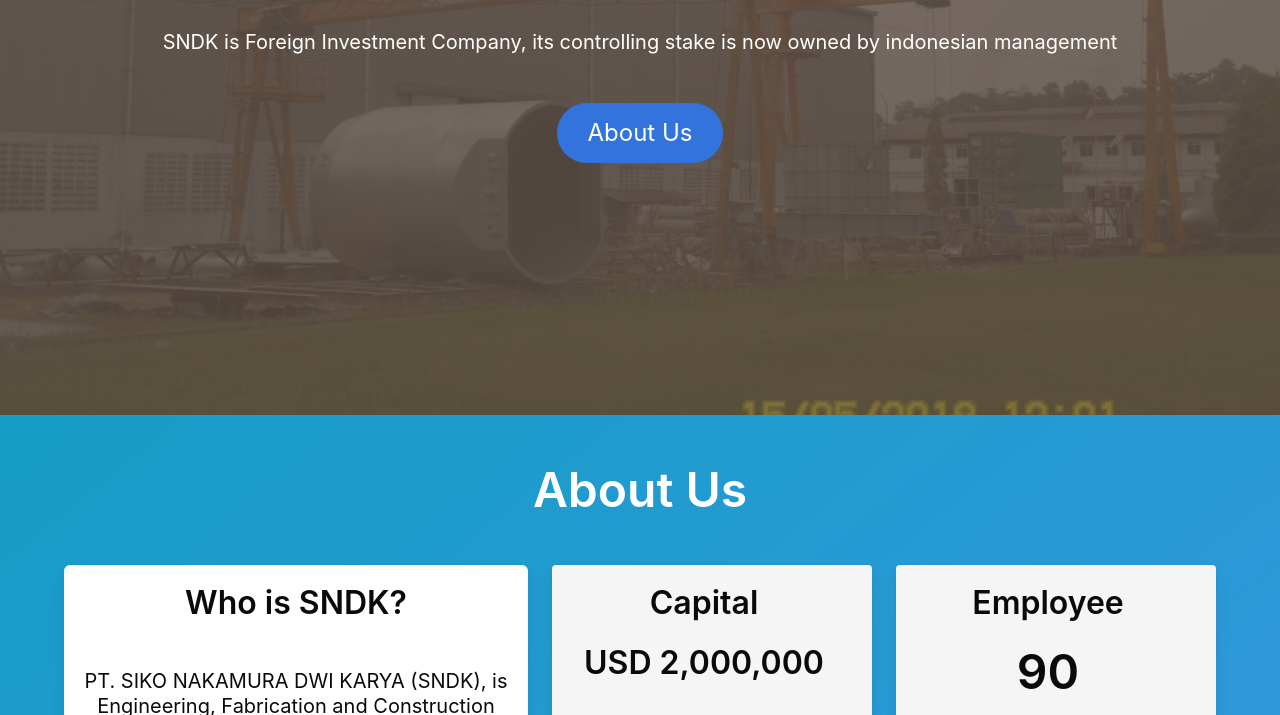
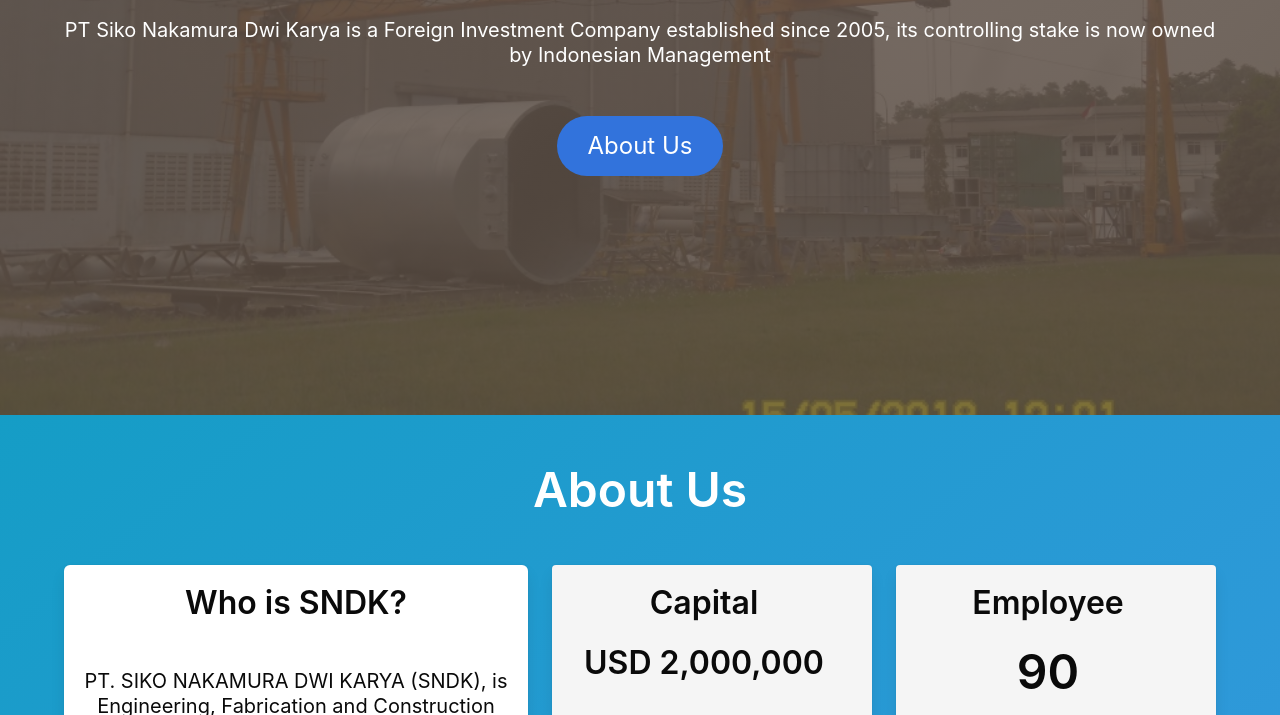
Before and after one commit to bstka/sndk, a plain HTML site: page index.html in a window 1280 px wide. Shown: the part 385-1100 px from the top of the page. Drawn offline with nearby package versions, Linux system fonts and the light colour scheme.

Commit message:
landing page edit

```diff
--- a/index.html
+++ b/index.html
@@ -82,7 +82,8 @@
                     </h1>
                     <br>
                     <h2 class="subtitle has-text-white">
-                        SNDK is Foreign Investment Company, its controlling stake is now owned by indonesian management
+                        PT Siko Nakamura Dwi Karya is a Foreign Investment Company established since 2005, its
+                        controlling stake is now owned by Indonesian Management
                     </h2>
                     <br>
                     <button class="button is-link is-rounded is-large btn" id="AA">
```
